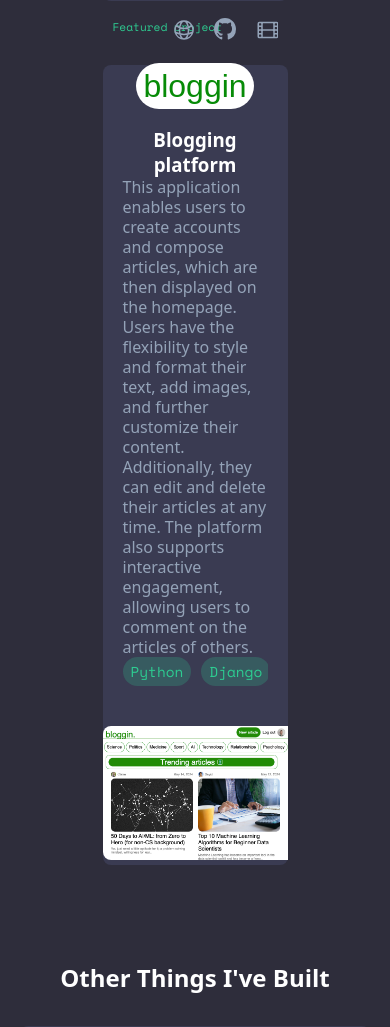
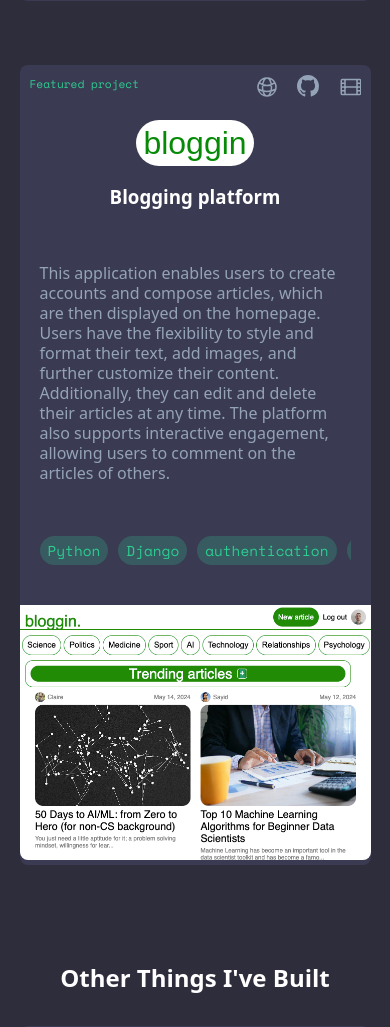
Before and after one commit to Ravdar/portfolio, a Django app: page / in a window 390 px wide. Shown: the part 4406-5433 px from the top of the page. Run offline with Django 5.2, Linux system fonts and the light colour scheme; some web fonts are replaced.

Commit message:
Responsiveness adjustments

```diff
--- a/mainapp/static/styles.css
+++ b/mainapp/static/styles.css
@@ -194,7 +194,7 @@ display: flex;
 
 .main-projects-container{width:1100px;display:flex;flex-direction: column;gap:4rem;}
 
-.main-project{width:100%;border-radius:0.5rem;background-color: var(--PROJECTS-BG-COLOR);display:flex;height:400px;transition: 0.5s ease;}
+.main-project{width:100%;border-radius:0.5rem;background-color: var(--PROJECTS-BG-COLOR);display:flex;height:400px;transition: 0.8s ease;}
 
 .main-project:hover{transform: scale(1.1);}
 
@@ -326,7 +326,7 @@ address:hover{border:2px dotted var(--THEME-COLOR);cursor: pointer;border-radius
 
     .main-projects-container{justify-content: center;align-items: center;max-width:100%;}
 
-    .main-project{width:50%;height:800px;flex-direction: column-reverse;max-width:90vw;}
+    .main-project{height:800px;flex-direction: column-reverse;max-width:min(90vw, 550px);}
 
     .main-project:nth-child(2){flex-direction: column-reverse;}
 
@@ -335,7 +335,7 @@ address:hover{border:2px dotted var(--THEME-COLOR);cursor: pointer;border-radius
 
     .tech-used-container{max-width: 100%;overflow: auto;}
 
-    .main-project-img, .main-project video{max-width:100%;height:auto;}
+    .main-project-img, .main-project video{max-width:100%;height:auto;border-radius: 0 0 0.5rem 0.5rem;}
 
     /* Other projects */
 
```
